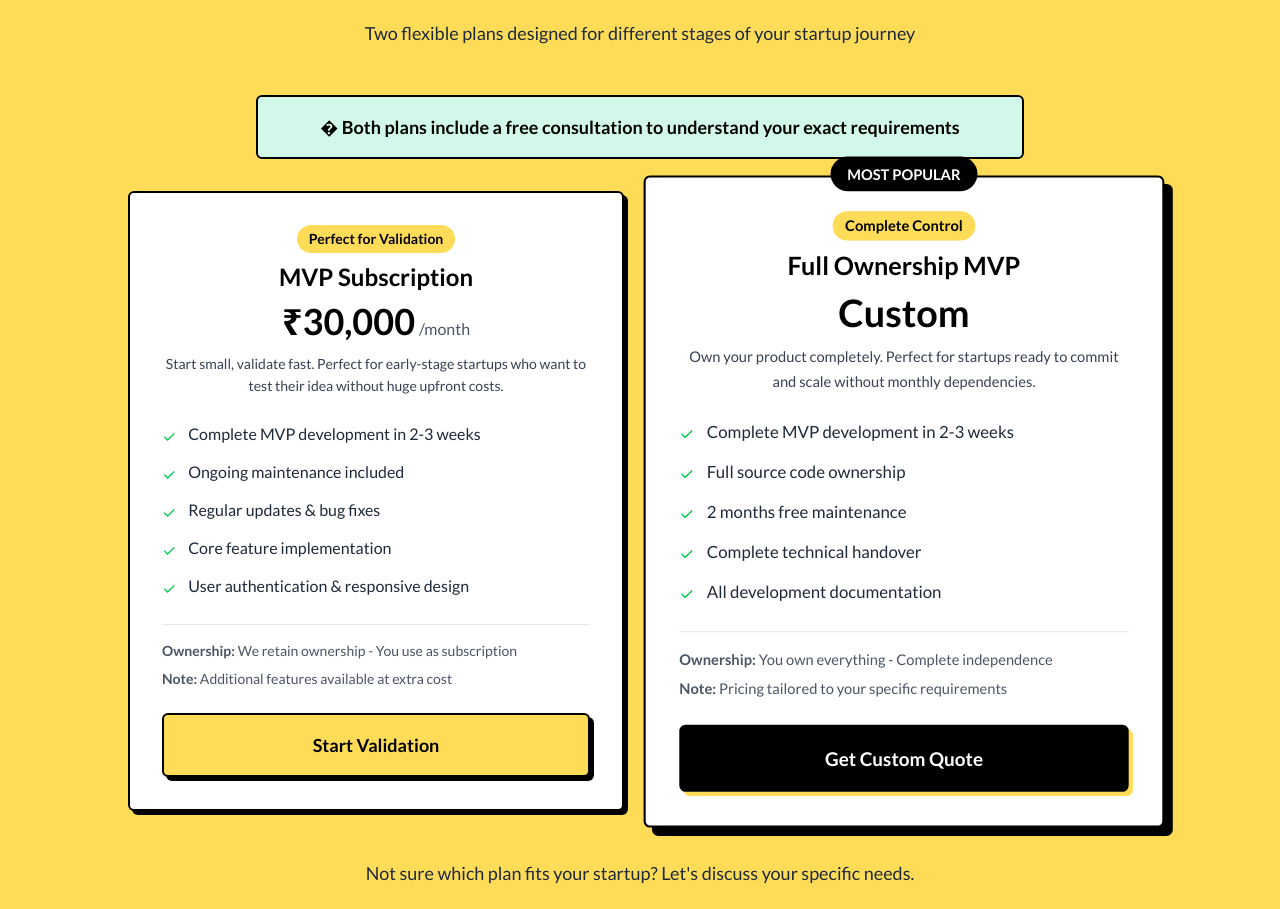
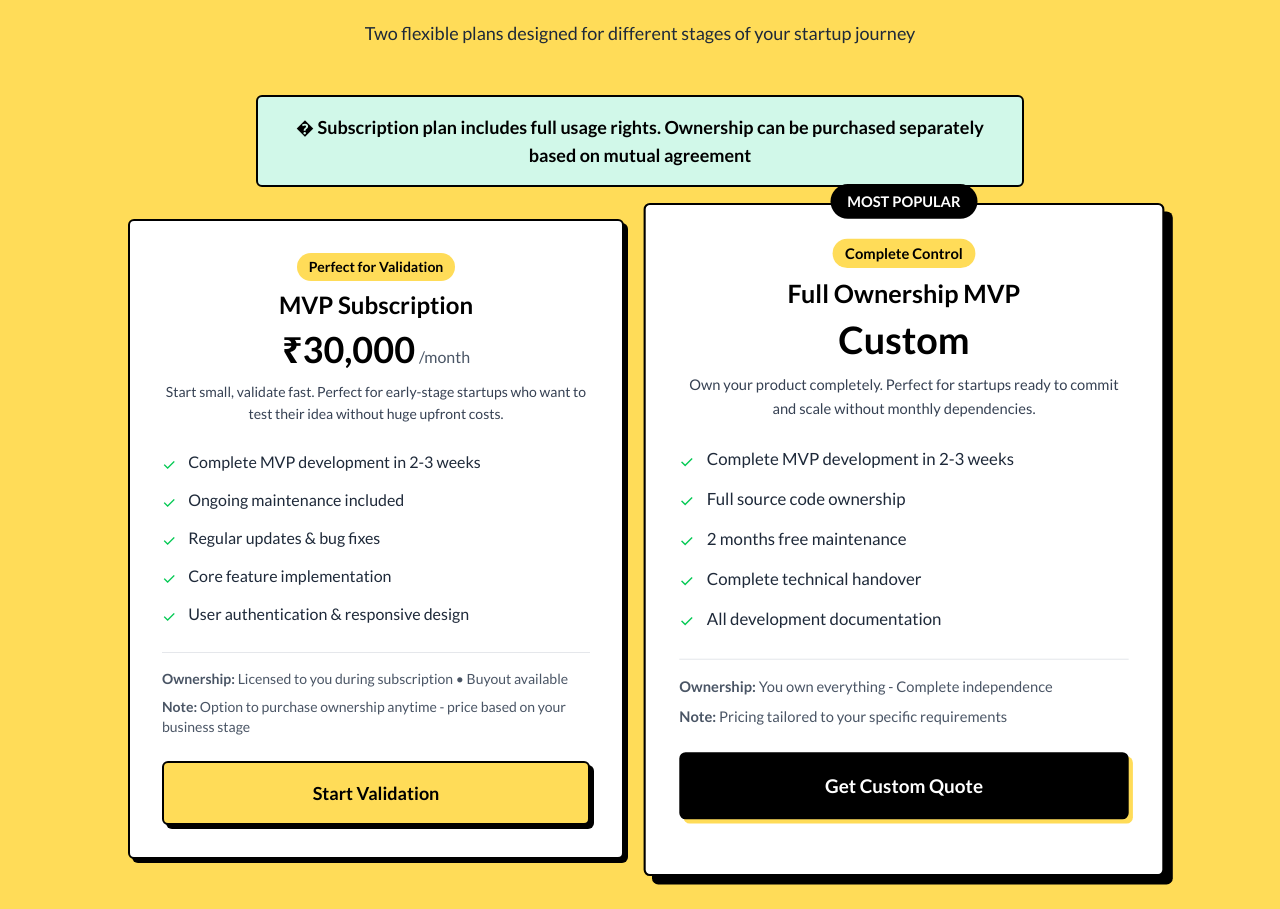
Before and after one commit to getsetmvp/getsetmvp, a Next.js app: page / in a window 1280 px wide. Shown: the part 4053-4962 px from the top of the page. Built offline with nearby package versions, Linux system fonts and the light colour scheme.

Commit message:
feat: Update pricing details to clarify ownership options and subscription rights

```diff
--- a/src/constants/index.ts
+++ b/src/constants/index.ts
@@ -163,8 +163,8 @@ export const PRICING = {
         "Core feature implementation",
         "User authentication & responsive design"
       ],
-      additionalInfo: "Additional features available at extra cost",
-      ownership: "We retain ownership - You use as subscription",
+      additionalInfo: "Option to purchase ownership anytime - price based on your business stage",
+      ownership: "Licensed to you during subscription • Buyout available",
       cta: "Start Validation",
       highlight: false
     },
@@ -187,7 +187,7 @@ export const PRICING = {
       highlight: true
     }
   ],
-  note: "Both plans include a free consultation to understand your exact requirements",
+  note: "Subscription plan includes full usage rights. Ownership can be purchased separately based on mutual agreement",
   bottomCta: "Book a Free Strategy Call"
 } as const;
 
```
